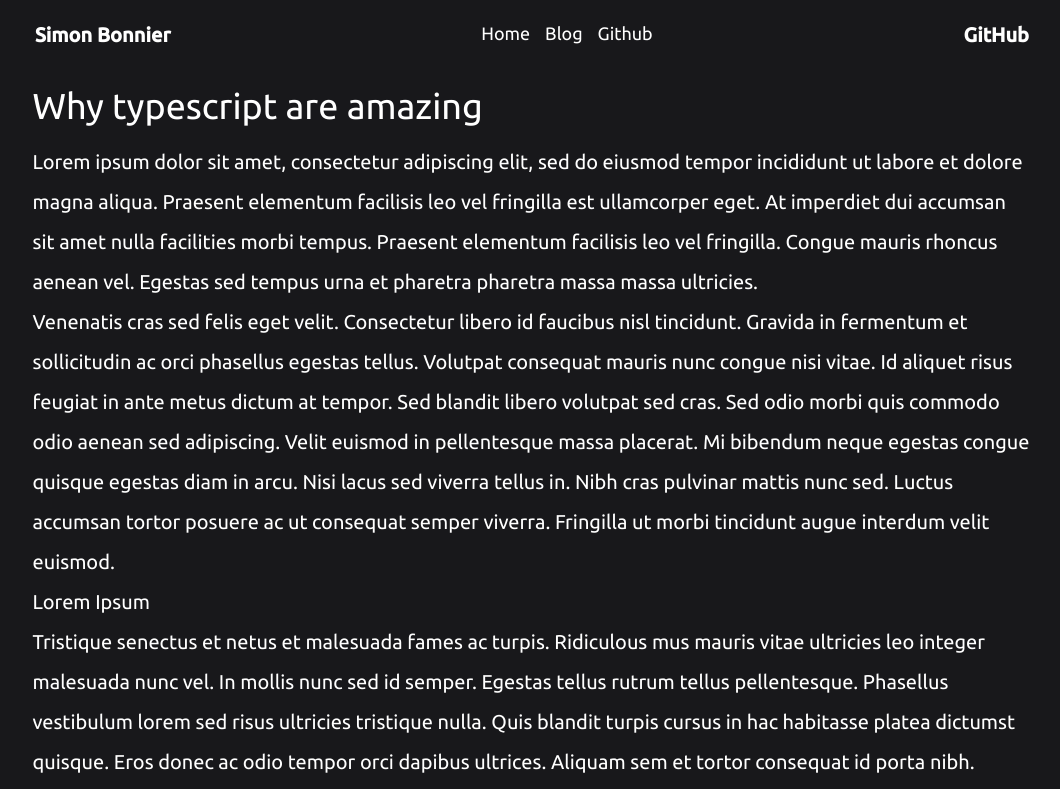
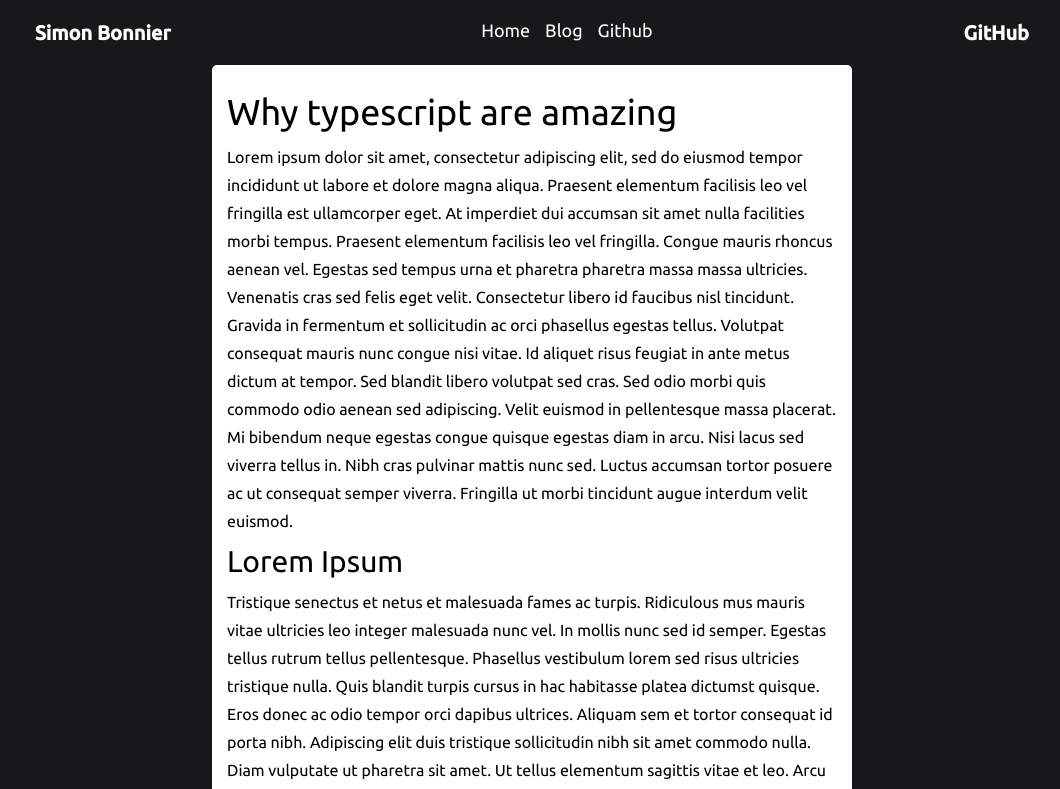
Before and after one commit to SimonBonnier/simonbonnier-dev-blog, a Next.js app: page /blog/posts/post1 in a window 1280 px wide. Shown: the top 789 px of the page, without its empty margins (108-1168 px from the left). Built offline with nearby package versions, Linux system fonts and the light colour scheme.

Commit message:
Fix layout of blogposts on fullscreen

```diff
--- a/src/app/blog/posts/[slug]/page.tsx
+++ b/src/app/blog/posts/[slug]/page.tsx
@@ -1,24 +1,19 @@
 import markdownStyles from "./markdownStyles.module.css";
-import { posts } from '../../../content/posts';
+import { posts } from "../../../content/posts";
 
 export default async function Post({ params }: { params: { slug: string } }) {
-
     const slug = params.slug;
-  const post = posts.find(x => x.slug === slug);
-  if(post == null) {
-    return <></>
+    const post = posts.find((x) => x.slug === slug);
+    if (post == null) {
+        return <></>;
     }
 
     return (
         <div className="container">
-      <main className="mb-20">
-        <div className="w-full text-white">
+            <main className="mb-20 bg-white text-black rounded-lg p-6 max-w-5xl mx-auto">
                 <h1 className="text-4xl">{post.title}</h1>
                 <div className={markdownStyles["markdown"]}>
-            {
-              post.content({})
-            }
-          </div>
+                    {post.content({})}
                 </div>
             </main>
         </div>
@@ -26,10 +21,10 @@ export default async function Post({ params }: { params: { slug: string } }) {
 }
 
 export async function generateStaticParams() {
-  const paths = posts.map(x => {
+    const paths = posts.map((x) => {
         return {
-      slug: x.slug
-    }
+            slug: x.slug,
+        };
     });
     return paths;
 }
--- a/src/app/globals.css
+++ b/src/app/globals.css
@@ -27,8 +27,8 @@ html {
 }
 
 body {
-  line-height: 2;
-  font-size: 2rem;
+  line-height: 1.75;
+  font-size: 1.6rem;
 }
 
 pre {
@@ -38,6 +38,7 @@ pre {
   font-family: 'Ubuntu', sans-serif;
   text-wrap: wrap;
   border-radius: .5rem;
+  margin: 1rem 0 1rem 0;
 }
 
 .ubuntu-light {
--- a/src/mdx-components.tsx
+++ b/src/mdx-components.tsx
@@ -9,7 +9,10 @@ import type { MDXComponents } from 'mdx/types'
 export function useMDXComponents(components: MDXComponents): MDXComponents {
   return {
     // Allows customizing built-in components, e.g. to add styling.
-    // h1: ({ children }) => <h1 style={{ fontSize: "100px" }}>{children}</h1>,
+    h1: ({ children }) => <h1 className='text-4xl'>{children}</h1>,
+    h2: ({ children }) => <h1 className='text-3xl'>{children}</h1>,
+    h3: ({ children }) => <h1 className='text-2xl'>{children}</h1>,
+    h4: ({ children }) => <h1 className='text-xl'>{children}</h1>,
     ...components,
   }
 }
```
Lines whose indentation alone changed are shown as unchanged.
